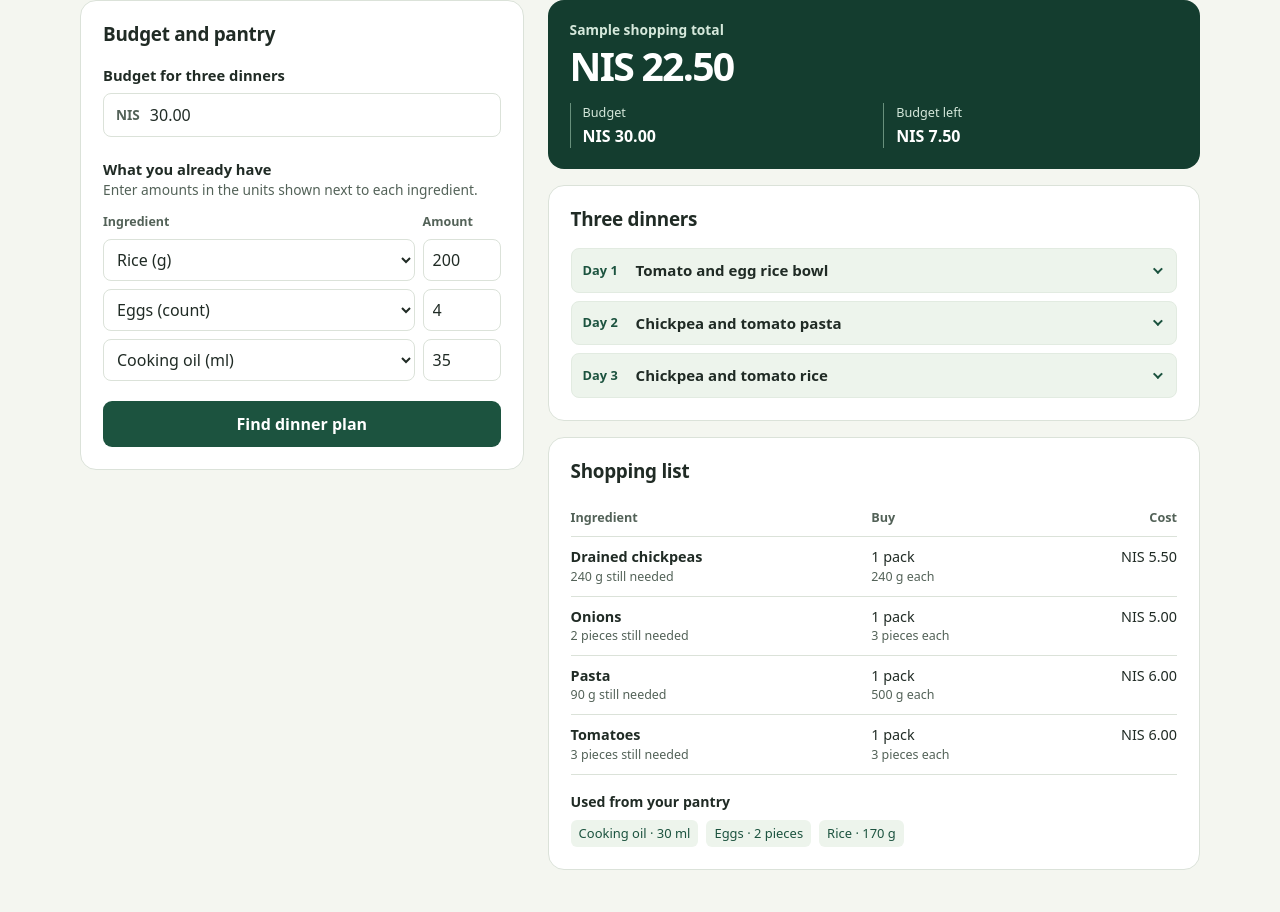
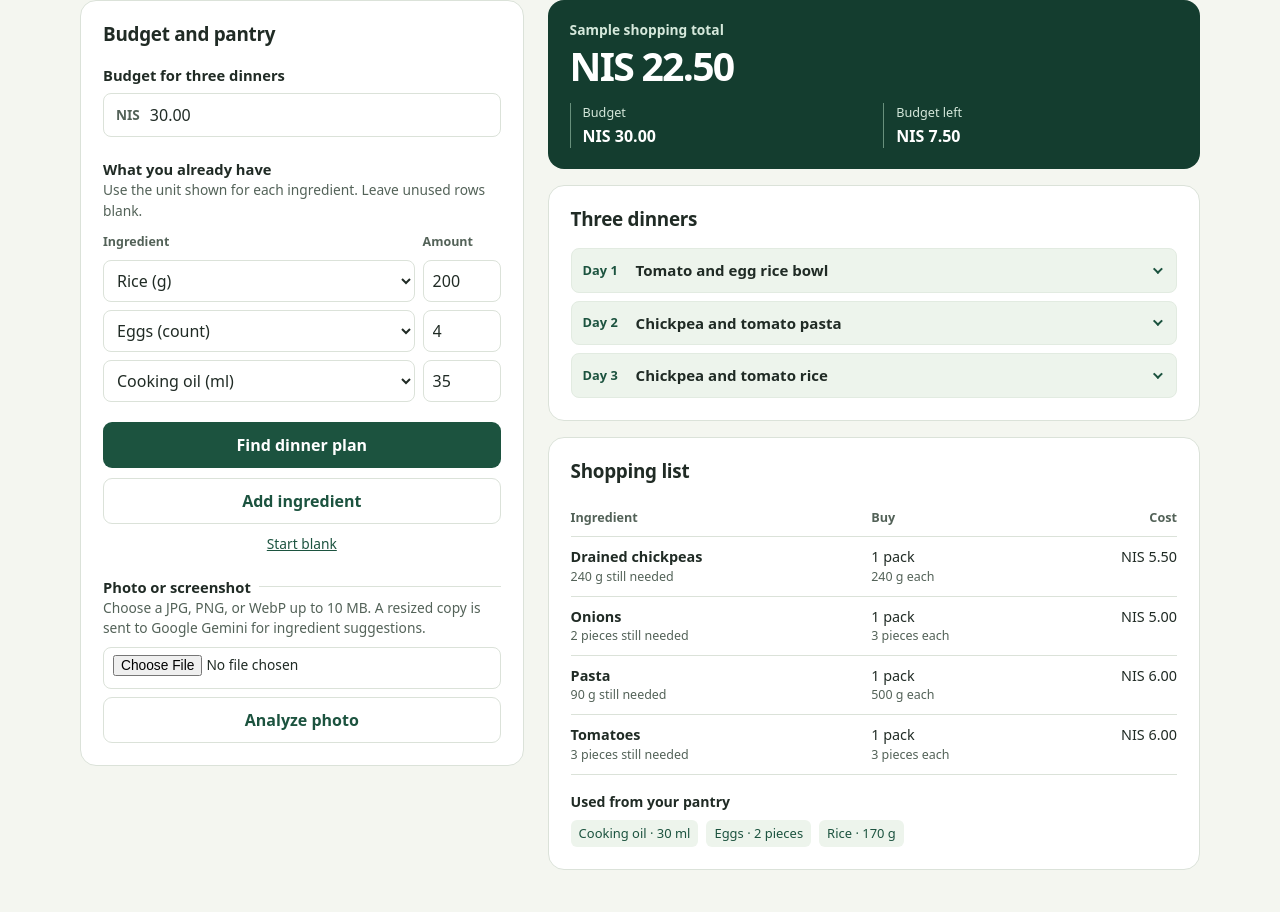
Before and after one commit to iamomarrr/Smart-Student-Budget-Recipe-Planner, a Flask app: page / in a window 1280 px wide. Shown: the part 226-1138 px from the top of the page. Run offline with Flask 3, Linux system fonts and the light colour scheme.

Commit message:
Updated Features

```diff
--- /dev/null
+++ b/smart-student-planner/ai/__init__.py
@@ -0,0 +1 @@
+"""Photo analysis for pantry suggestions."""
--- a/smart-student-planner/app.py
+++ b/smart-student-planner/app.py
@@ -1,19 +1,31 @@
+from collections.abc import Mapping
 from pathlib import Path
 import re
 
 from flask import Flask, render_template, request
+from werkzeug.exceptions import RequestEntityTooLarge
 
+from ai.photo_ingredients import (
+    MAX_PHOTO_BYTES,
+    MAX_PHOTO_MB,
+    PhotoAnalysisError,
+    PhotoInputError,
+    suggest_ingredients,
+)
 from planner.catalog import load_ingredients, load_recipes
 from planner.meal_plan import find_plan
 
 
 app = Flask(__name__)
+app.config["MAX_CONTENT_LENGTH"] = MAX_PHOTO_BYTES + 1024 * 1024
 DATA_DIR = Path(__file__).resolve().parent / "data"
 INGREDIENTS = load_ingredients(DATA_DIR / "ingredients.csv")
 RECIPES = load_recipes(DATA_DIR / "starter_recipes.json", INGREDIENTS)
 
 SAMPLE_BUDGET = "30.00"
 SAMPLE_PANTRY = [("rice", "200"), ("eggs", "4"), ("oil", "35")]
+INITIAL_PANTRY_ROWS = len(SAMPLE_PANTRY)
+PANTRY_FIELD = re.compile(r"(?:ingredient|amount)_([1-9][0-9]*)")
 BUDGET_FORMAT = re.compile(r"(?:[0-9]+(?:\.[0-9]{1,2})?|\.[0-9]{1,2})")
 
 
@@ -29,12 +41,29 @@ def parse_budget(value: str) -> int:
         raise ValueError("Enter a smaller budget.") from error
 
 
+def read_pantry_rows(form: Mapping[str, str]) -> list[tuple[str, str]]:
+    row_ids = {str(number) for number in range(1, INITIAL_PANTRY_ROWS + 1)}
+    for field_name in form:
+        match = PANTRY_FIELD.fullmatch(field_name)
+        if match:
+            row_ids.add(match[1])
+
+    # Keep numeric order as the form grows past nine rows.
+    ordered_ids = sorted(row_ids, key=lambda row_id: (len(row_id), row_id))
+    return [
+        (form.get(f"ingredient_{row_id}", ""), form.get(f"amount_{row_id}", ""))
+        for row_id in ordered_ids
+    ]
+
+
 def parse_pantry(rows: list[tuple[str, str]]) -> dict[str, int]:
     pantry: dict[str, int] = {}
     for row_number, (ingredient_id, raw_amount) in enumerate(rows, start=1):
+        value = raw_amount.strip()
+        if not ingredient_id and not value:
+            continue
         if ingredient_id not in INGREDIENTS:
             raise ValueError(f"Choose an ingredient for pantry row {row_number}.")
-        value = raw_amount.strip()
         try:
             amount = int(value) if value.isascii() and value.isdecimal() else 0
         except ValueError:
@@ -43,6 +72,24 @@ def parse_pantry(rows: list[tuple[str, str]]) -> dict[str, int]:
             raise ValueError(f"Enter a positive whole amount for pantry row {row_number}.")
         pantry[ingredient_id] = pantry.get(ingredient_id, 0) + amount
     return pantry
+
+
+def form_context(
+    raw_budget: str,
+    rows: list[tuple[str, str]],
+    *,
+    is_sample: bool = False,
+    is_blank: bool = False,
+) -> dict:
+    return {
+        "raw_budget": raw_budget,
+        "rows": rows,
+        "ingredients": INGREDIENTS,
+        "initial_pantry_rows": INITIAL_PANTRY_ROWS,
+        "is_sample": is_sample,
+        "is_blank": is_blank,
+        "max_photo_mb": MAX_PHOTO_MB,
+    }
 
 
 @app.template_filter("money")
@@ -60,23 +107,36 @@ def format_quantity(amount: int, unit: str) -> str:
 
 @app.route("/", methods=["GET", "POST"])
 def index():
-    is_sample = request.method == "GET"
-    if is_sample:
+    is_post = request.method == "POST"
+    is_blank = not is_post and request.args.get("blank") == "1"
+    is_sample = not is_post and not is_blank
+    if is_post:
+        raw_budget = request.form.get("budget", "")
+        rows = read_pantry_rows(request.form)
+    elif is_blank:
+        raw_budget = ""
+        rows = [("", "")] * INITIAL_PANTRY_ROWS
+    else:
         raw_budget = SAMPLE_BUDGET
-        rows = SAMPLE_PANTRY
-    else:
-        raw_budget = request.form.get("budget", "")
-        rows = [
-            (request.form.get(f"ingredient_{number}", ""), request.form.get(f"amount_{number}", ""))
-            for number in range(1, 4)
-        ]
+        rows = SAMPLE_PANTRY.copy()
 
-    context = {
-        "raw_budget": raw_budget,
-        "rows": rows,
-        "ingredients": INGREDIENTS,
-        "is_sample": is_sample,
-    }
+    context = form_context(raw_budget, rows, is_sample=is_sample, is_blank=is_blank)
+    if is_blank:
+        return render_template("index.html", **context)
+
+    if is_post:
+        if request.form.get("action") == "add_ingredient":
+            rows.append(("", ""))
+            return render_template("index.html", **context)
+        if "remove_ingredient" in request.form:
+            row_number = request.form.get("remove_ingredient", type=int)
+            if row_number is None or not INITIAL_PANTRY_ROWS < row_number <= len(rows):
+                return render_template(
+                    "index.html", **context, error="Choose an extra pantry row to remove."
+                ), 400
+            rows.pop(row_number - 1)
+            return render_template("index.html", **context)
+
     try:
         budget = parse_budget(raw_budget)
         pantry = parse_pantry(rows)
@@ -87,5 +147,43 @@ def index():
     return render_template("index.html", **context, budget=budget, plan=plan)
 
 
+@app.post("/photo")
+def analyze_photo():
+    rows = read_pantry_rows(request.form)
+    context = form_context(request.form.get("budget", ""), rows)
+    photo = request.files.get("photo")
+    if not photo or not photo.filename:
+        return render_template("index.html", **context, error="Choose a photo or screenshot first."), 400
+
+    try:
+        suggestions = suggest_ingredients(photo.stream.read(MAX_PHOTO_BYTES + 1), INGREDIENTS)
+    except PhotoInputError as error:
+        return render_template("index.html", **context, error=str(error)), 400
+    except PhotoAnalysisError as error:
+        return render_template("index.html", **context, error=str(error)), 503
+
+    entered = {ingredient_id for ingredient_id, _ in rows}
+    additions = [item for item in suggestions if item not in entered]
+    blank_rows = [index for index, (item, amount) in enumerate(rows) if not item and not amount.strip()]
+    for index, item in zip(blank_rows, additions):
+        rows[index] = (item, "")
+    rows.extend((item, "") for item in additions[len(blank_rows):])
+
+    if additions:
+        names = ", ".join(INGREDIENTS[item].name for item in additions)
+        notice = f"Suggested {names}. Check the new rows and enter their amounts."
+    elif suggestions:
+        notice = "The suggested ingredients are already in your pantry list."
+    else:
+        notice = "No catalog ingredients were identified. Try a clearer image or add the items by hand."
+    return render_template("index.html", **context, notice=notice)
+
+
+@app.errorhandler(RequestEntityTooLarge)
+def upload_too_large(_error):
+    context = form_context("", [("", "")] * INITIAL_PANTRY_ROWS, is_blank=True)
+    return render_template("index.html", **context, error=f"Choose an image up to {MAX_PHOTO_MB} MB."), 413
+
+
 if __name__ == "__main__":
     app.run()
--- a/smart-student-planner/requirements.txt
+++ b/smart-student-planner/requirements.txt
@@ -1 +1,2 @@
 Flask>=3.1,<4
+Pillow>=11,<14
--- a/smart-student-planner/static/styles.css
+++ b/smart-student-planner/static/styles.css
@@ -171,14 +171,16 @@ summary:focus-visible {
     outline-offset: 3px;
 }
 
-.pantry-fields {
+.pantry-fields,
+.photo-fields {
     border: 0;
     padding: 0;
     min-width: 0;
     margin: 21px 0 0;
 }
 
-.pantry-fields legend {
+.pantry-fields legend,
+.photo-fields legend {
     padding: 0;
 }
 
@@ -222,8 +224,54 @@ button:hover {
     background: var(--green-dark);
 }
 
-.sample-link {
+.add-ingredient,
+.analyze-photo {
+    border: 1px solid var(--line);
+    background: var(--paper);
+    color: var(--green);
+}
+
+.add-ingredient:hover,
+.analyze-photo:hover {
+    background: var(--green-light);
+}
+
+.remove-ingredient {
+    grid-column: 2;
+    justify-self: end;
+    min-height: 32px;
+    margin-top: -4px;
+    padding: 4px 6px;
+    background: transparent;
+    color: var(--green);
+    font-size: 0.84rem;
+    text-decoration: underline;
+}
+
+.remove-ingredient:hover {
+    background: var(--green-light);
+}
+
+.form-links {
+    display: flex;
+    flex-wrap: wrap;
+    justify-content: center;
+    gap: 6px 16px;
     justify-self: center;
+    font-size: 0.86rem;
+}
+
+.photo-fields {
+    display: grid;
+    gap: 8px;
+    border-top: 1px solid var(--line);
+}
+
+.photo-fields legend {
+    padding-right: 8px;
+}
+
+.photo-fields input {
     font-size: 0.86rem;
 }
 
@@ -232,6 +280,15 @@ button:hover {
     margin-bottom: 14px;
     color: #852f25;
     background: #fff0ea;
+    border-radius: 8px;
+    font-size: 0.9rem;
+}
+
+.form-notice {
+    padding: 9px 11px;
+    margin-bottom: 14px;
+    color: var(--green);
+    background: var(--green-light);
     border-radius: 8px;
     font-size: 0.9rem;
 }
--- a/smart-student-planner/templates/index.html
+++ b/smart-student-planner/templates/index.html
@@ -10,8 +10,13 @@
     <section class="panel inputs" aria-labelledby="inputs-heading">
         <h2 id="inputs-heading">Budget and pantry</h2>
         <form method="post" action="{{ url_for('index') }}">
+            <!-- Submitting with Enter runs the planner. -->
+            <input type="submit" hidden>
             {% if error %}
             <p class="form-error" role="alert">{{ error }}</p>
+            {% endif %}
+            {% if notice %}
+            <p class="form-notice" role="status">{{ notice }}</p>
             {% endif %}
 
             <label class="field-label" for="budget">Budget for three dinners</label>
@@ -23,7 +28,7 @@
 
             <fieldset class="pantry-fields">
                 <legend>What you already have</legend>
-                <p id="amount-help" class="help">Enter amounts in the units shown next to each ingredient.</p>
+                <p id="amount-help" class="help">Use the unit shown for each ingredient. Leave unused rows blank.</p>
                 <div class="pantry-row column-headings" aria-hidden="true">
                     <span>Ingredient</span>
                     <span>Amount</span>
@@ -31,8 +36,8 @@
                 {% for ingredient_id, amount in rows %}
                 <div class="pantry-row">
                     <select id="ingredient-{{ loop.index }}" name="ingredient_{{ loop.index }}"
-                            aria-label="Ingredient {{ loop.index }}" required>
-                        <option value="" disabled{% if ingredient_id not in ingredients %} selected{% endif %}>
+                            aria-label="Ingredient {{ loop.index }}">
+                        <option value=""{% if ingredient_id not in ingredients %} selected{% endif %}>
                             Select an ingredient
                         </option>
                         {% for key, ingredient in ingredients.items() %}
@@ -44,21 +49,42 @@
                     <input id="amount-{{ loop.index }}" name="amount_{{ loop.index }}"
                            type="number" min="1" step="1" inputmode="numeric"
                            aria-label="Amount for ingredient {{ loop.index }}"
-                           aria-describedby="amount-help" value="{{ amount }}" required>
+                           aria-describedby="amount-help" value="{{ amount }}">
+                    {% if loop.index > initial_pantry_rows %}
+                    <button type="submit" class="remove-ingredient" name="remove_ingredient"
+                            value="{{ loop.index }}" aria-label="Remove ingredient row {{ loop.index }}"
+                            formnovalidate>Remove</button>
+                    {% endif %}
                 </div>
                 {% endfor %}
             </fieldset>
 
             <div class="form-actions">
                 <button type="submit">Find dinner plan</button>
-                {% if not is_sample %}
-                <a class="sample-link" href="{{ url_for('index') }}">Load sample</a>
-                {% endif %}
+                <button type="submit" class="add-ingredient" name="action"
+                        value="add_ingredient" formnovalidate>Add ingredient</button>
+                <div class="form-links">
+                    {% if not is_blank %}
+                    <a href="{{ url_for('index', blank=1) }}">Start blank</a>
+                    {% endif %}
+                    {% if not is_sample %}
+                    <a href="{{ url_for('index') }}">Load sample</a>
+                    {% endif %}
+                </div>
             </div>
+
+            <fieldset class="photo-fields">
+                <legend>Photo or screenshot</legend>
+                <p class="help" id="photo-help">Choose a JPG, PNG, or WebP up to {{ max_photo_mb }} MB. A resized copy is sent to Google Gemini for ingredient suggestions.</p>
+                <input id="pantry-photo" name="photo" type="file" accept="image/jpeg,image/png,image/webp"
+                       aria-label="Pantry photo or screenshot" aria-describedby="photo-help">
+                <button type="submit" class="analyze-photo" formaction="{{ url_for('analyze_photo') }}"
+                        formenctype="multipart/form-data" formnovalidate>Analyze photo</button>
+            </fieldset>
         </form>
     </section>
 
-    {% if not error %}
+    {% if budget is defined %}
     <div class="results" id="results">
         {% include "plan.html" %}
     </div>
```
Also changed, not shown: smart-student-planner/ai/photo_ingredients.py (added, +124 -0 lines), smart-student-planner/tests/test_app.py (+173 -0 lines), smart-student-planner/tests/test_photo_ingredients.py (added, +92 -0 lines).
